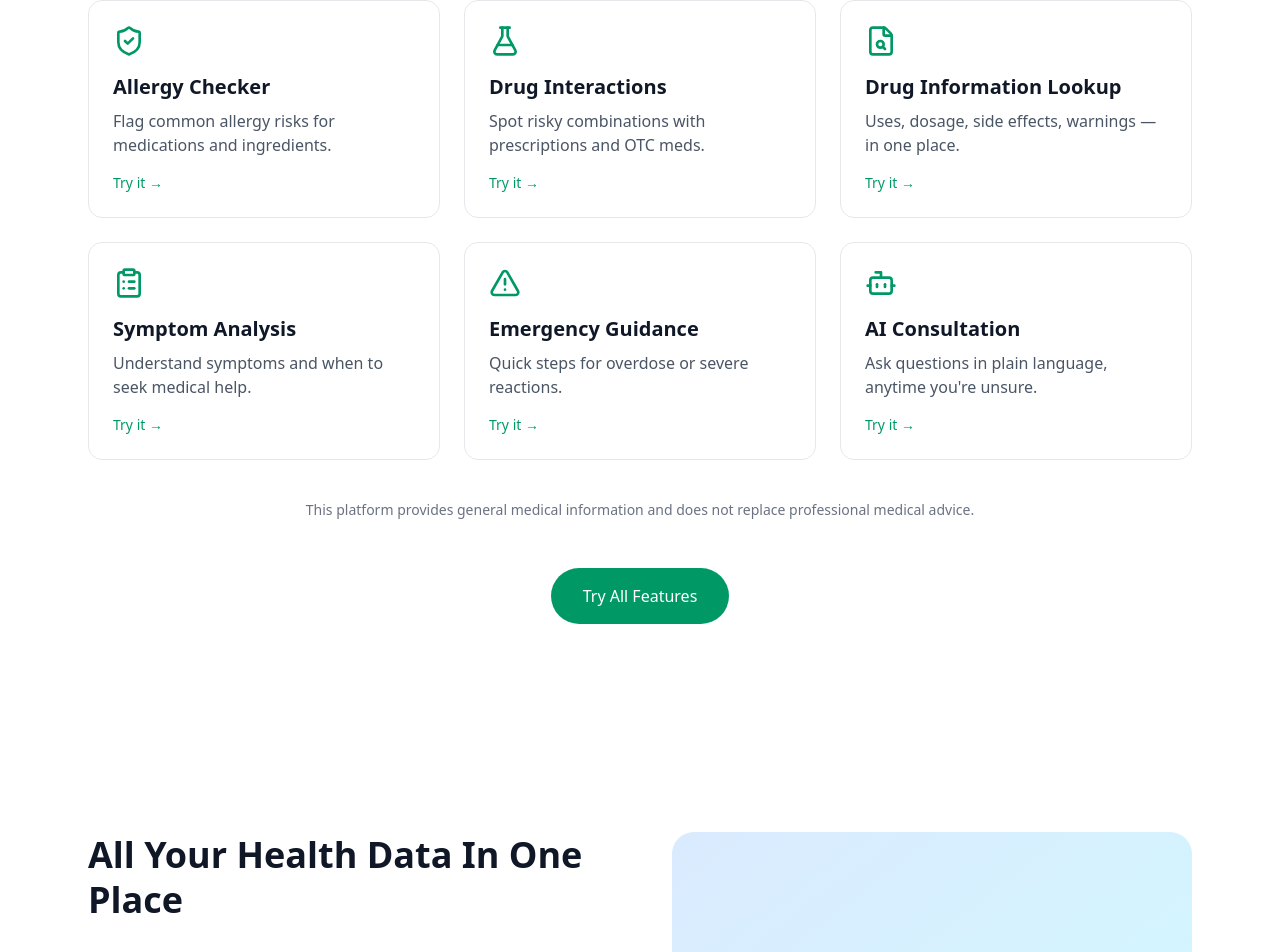
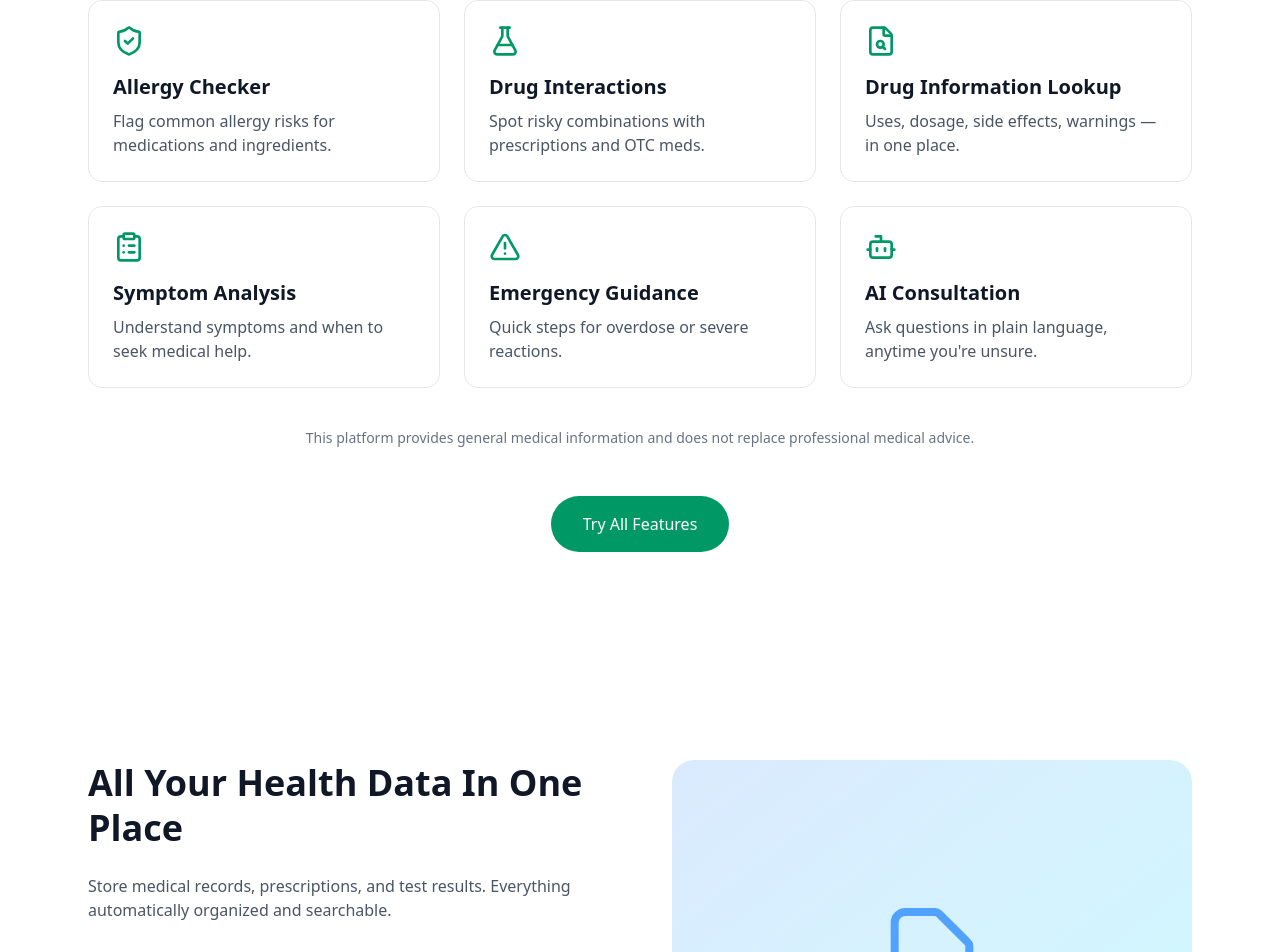
Before and after one commit to obfdanso/MediSpace, a React (Vite) app: page / in a window 1280 px wide. Shown: the part 1408-2360 px from the top of the page. Built offline with nearby package versions, Linux system fonts and the light colour scheme; no server answers.

Commit message:
removed the try it text under the feature cards

```diff
--- a/components/LandingPage.tsx
+++ b/components/LandingPage.tsx
@@ -140,7 +140,6 @@ export default function LandingPage() {
                 </div>
                 <h3 className="text-xl font-semibold text-gray-900 dark:text-white mb-2">{feature.title}</h3>
                 <p className="text-gray-600 dark:text-gray-300">{feature.desc}</p>
-                <p className="text-emerald-600 dark:text-emerald-400 text-sm font-medium mt-4">Try it →</p>
               </Link>
             </motion.div>
           ))}
```
